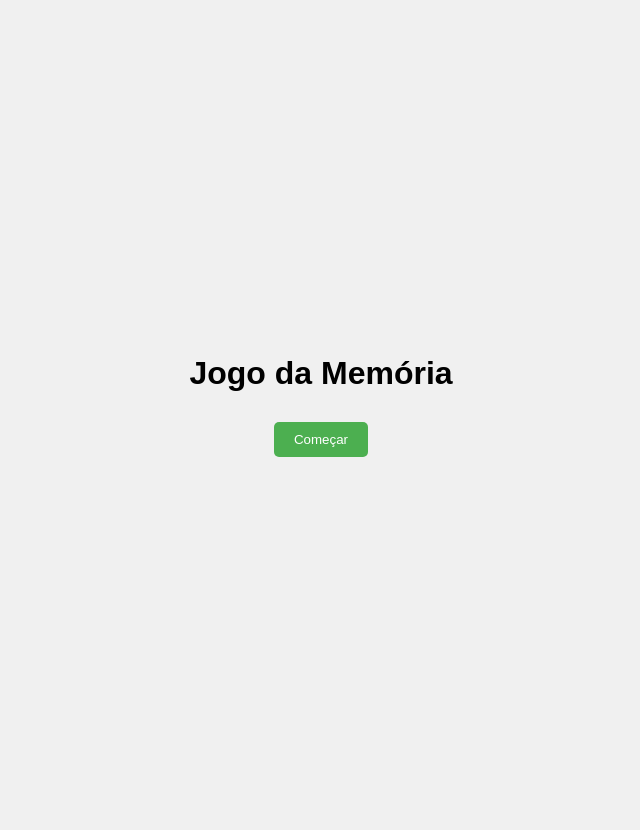
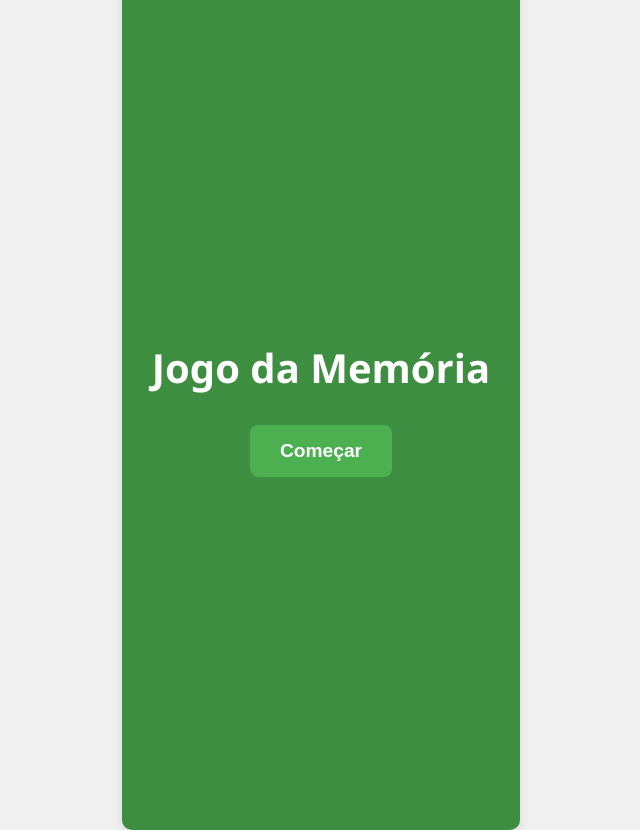
Before and after one commit to inoke7/jogo-da-mem-ria, a plain HTML site: page index.html in a window 1280 px wide. Shown: the whole page, without its empty margins (139-779 px from the left). Before the commit the page ends 800 px from the top, so only its background shows below. Drawn offline with Linux system fonts and the light colour scheme.

Commit message:
index.html

```diff
--- a/index.html
+++ b/index.html
@@ -6,7 +6,7 @@
     <title>Jogo da Memória</title>
     <style>
         body {
-            font-family: Arial, sans-serif;
+            font-family: 'Arial', sans-serif;
             display: flex;
             justify-content: center;
             align-items: center;
@@ -15,7 +15,7 @@
             background-color: #f0f0f0;
         }
 
-        /* Menu de início centralizado */
+        /* Menu de início centralizado e estilizado */
         #menu {
             display: flex;
             flex-direction: column;
@@ -23,25 +23,46 @@
             justify-content: center;
             text-align: center;
             height: 100%; /* Ocupa 100% da altura da tela */
+            background-color: #3e8e41;
+            border-radius: 10px;
+            box-shadow: 0 4px 10px rgba(0, 0, 0, 0.1);
+            padding: 30px;
+            max-width: 400px;
+            transition: transform 0.5s ease-in-out;
+        }
+
+        #menu:hover {
+            transform: scale(1.05);
         }
 
         h1 {
-            font-size: 2em;
+            font-size: 2.5em;
+            color: #ffffff;
             margin-bottom: 20px;
+            font-family: 'Segoe UI', Tahoma, Geneva, Verdana, sans-serif;
         }
 
         button {
-            padding: 10px 20px;
+            padding: 15px 30px;
             margin: 10px;
             background-color: #4CAF50;
             color: white;
             border: none;
-            border-radius: 5px;
+            border-radius: 8px;
             cursor: pointer;
+            font-size: 1.2em;
+            font-weight: bold;
+            transition: background-color 0.3s ease, transform 0.2s ease;
         }
 
         button:hover {
             background-color: #45a049;
+            transform: scale(1.05);
+        }
+
+        button:active {
+            background-color: #388e3c;
+            transform: scale(0.98);
         }
 
         /* Jogo da memória escondido inicialmente */
@@ -82,7 +103,6 @@
             color: red;
             margin-top: 10px;
         }
-
     </style>
 </head>
 <body>
@@ -260,7 +280,6 @@
 
         // Adiciona o evento de clique no botão de início
         document.getElementById('startButton').addEventListener('click', startGame);
-
     </script>
 </body>
 </html>
```
